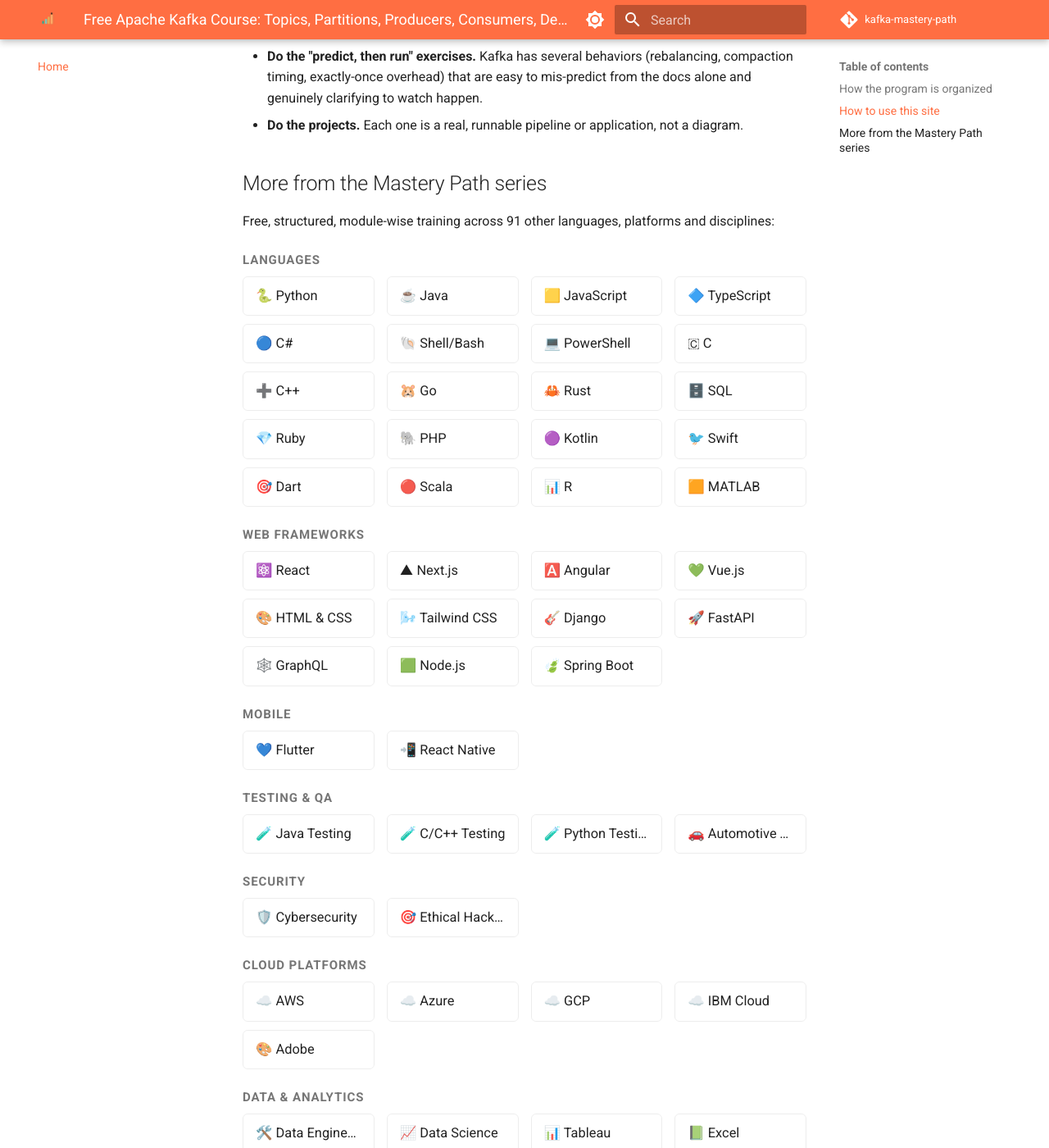
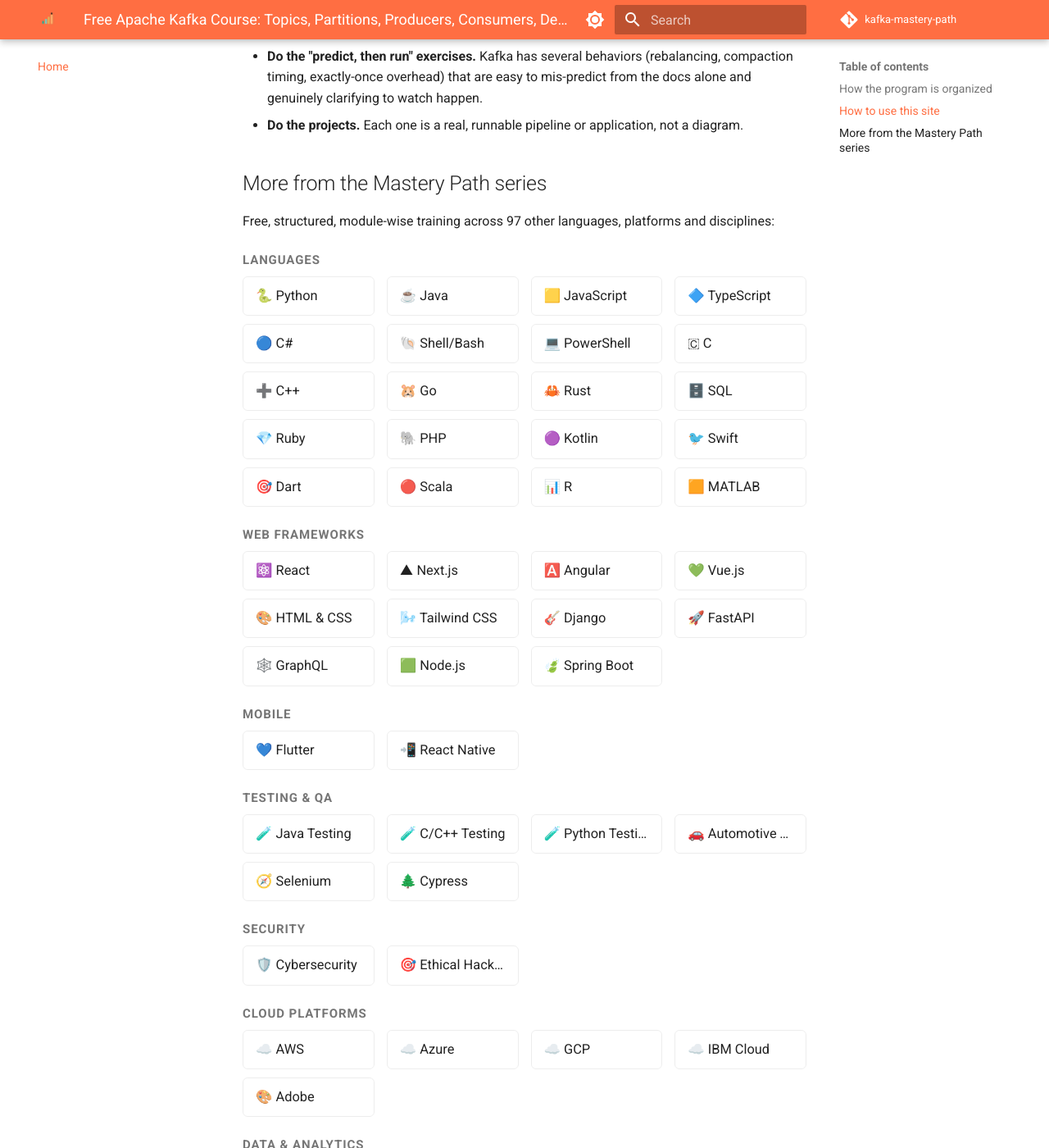
Before and after one commit to SIGILIPELLI/kafka-mastery-path, an MkDocs documentation site: the page built from docs/index.md, in a window 1280 px wide and 1400 px high, scrolled down 1714 px. Shown: the whole window at 82% size. Built offline with MkDocs 1.6.1 and Material for MkDocs 9.7.7, drawn with Linux system fonts in a browser that asks for light colours; comment, search, counter and statistics services are not loaded; some of the changed text lies outside the part shown.

Commit message:
Refresh cross-site course links to current 98-course catalog
Regenerate the "More from the Mastery Path series" grid and the
404-page course count from the hub's current site list — this page
had drifted out of sync as new courses were added to the network.

Co-Authored-By: Claude Sonnet 5 <noreply@anthropic.com>
Claude-Session: https://claude.ai/code/session_01Hje8nqbBP9V9WQ3JEcJc69

```diff
--- a/docs/index.md
+++ b/docs/index.md
@@ -65,7 +65,7 @@ Each level has 9 teaching modules plus a hands-on project (module 10), for **40
 
 ## More from the Mastery Path series
 
-Free, structured, module-wise training across 91 other languages, platforms and disciplines:
+Free, structured, module-wise training across 97 other languages, platforms and disciplines:
 
 <div class="mastery-grid-wrap">
 <p class="mastery-grid-category">Languages</p>
@@ -116,6 +116,8 @@ Free, structured, module-wise training across 91 other languages, platforms and
   <a href="https://sigilipelli.github.io/cpp-testing-mastery-path/">🧪 C/C++ Testing</a>
   <a href="https://sigilipelli.github.io/python-testing-mastery-path/">🧪 Python Testing</a>
   <a href="https://sigilipelli.github.io/automotive-testing-mastery-path/">🚗 Automotive Testing</a>
+  <a href="https://sigilipelli.github.io/selenium-mastery-path/">🧭 Selenium</a>
+  <a href="https://sigilipelli.github.io/cypress-mastery-path/">🌲 Cypress</a>
 </div>
 <p class="mastery-grid-category">Security</p>
 <div class="mastery-grid">
--- a/docs/overrides/404.html
+++ b/docs/overrides/404.html
@@ -6,7 +6,7 @@
   <p>That link is broken, or the page moved. Try one of these instead:</p>
   <p class="mp-404-actions">
     <a href="{{ config.site_url }}" class="md-button md-button--primary">← Back to {{ config.site_name }}</a>
-    <a href="https://sigilipelli.github.io/" class="md-button">Search all 64 courses</a>
+    <a href="https://sigilipelli.github.io/" class="md-button">Search all 98 courses</a>
   </p>
 </div>
 <style>
```
Also changed, not shown: other parts of docs/index.md (+4 -1 lines).
